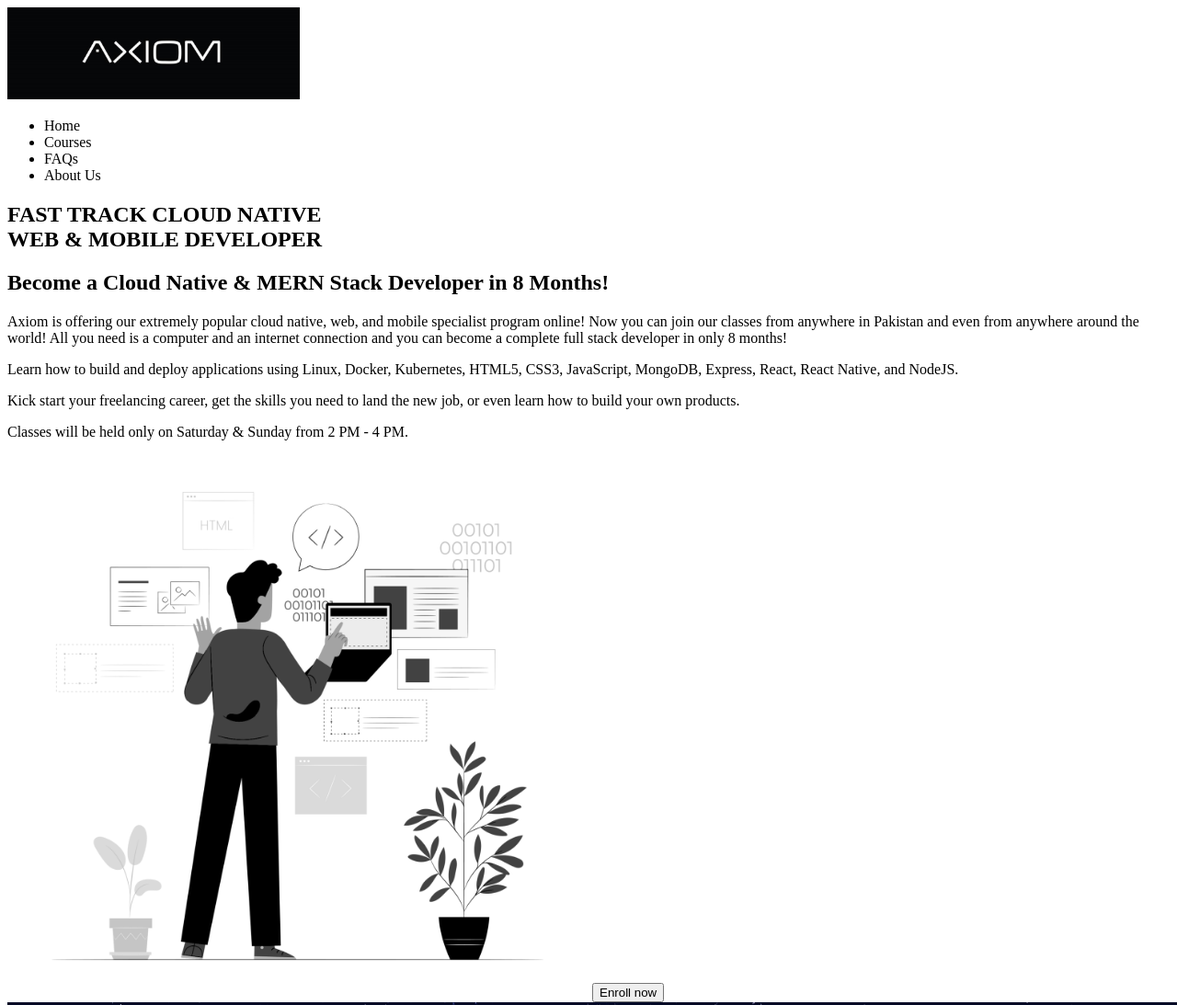
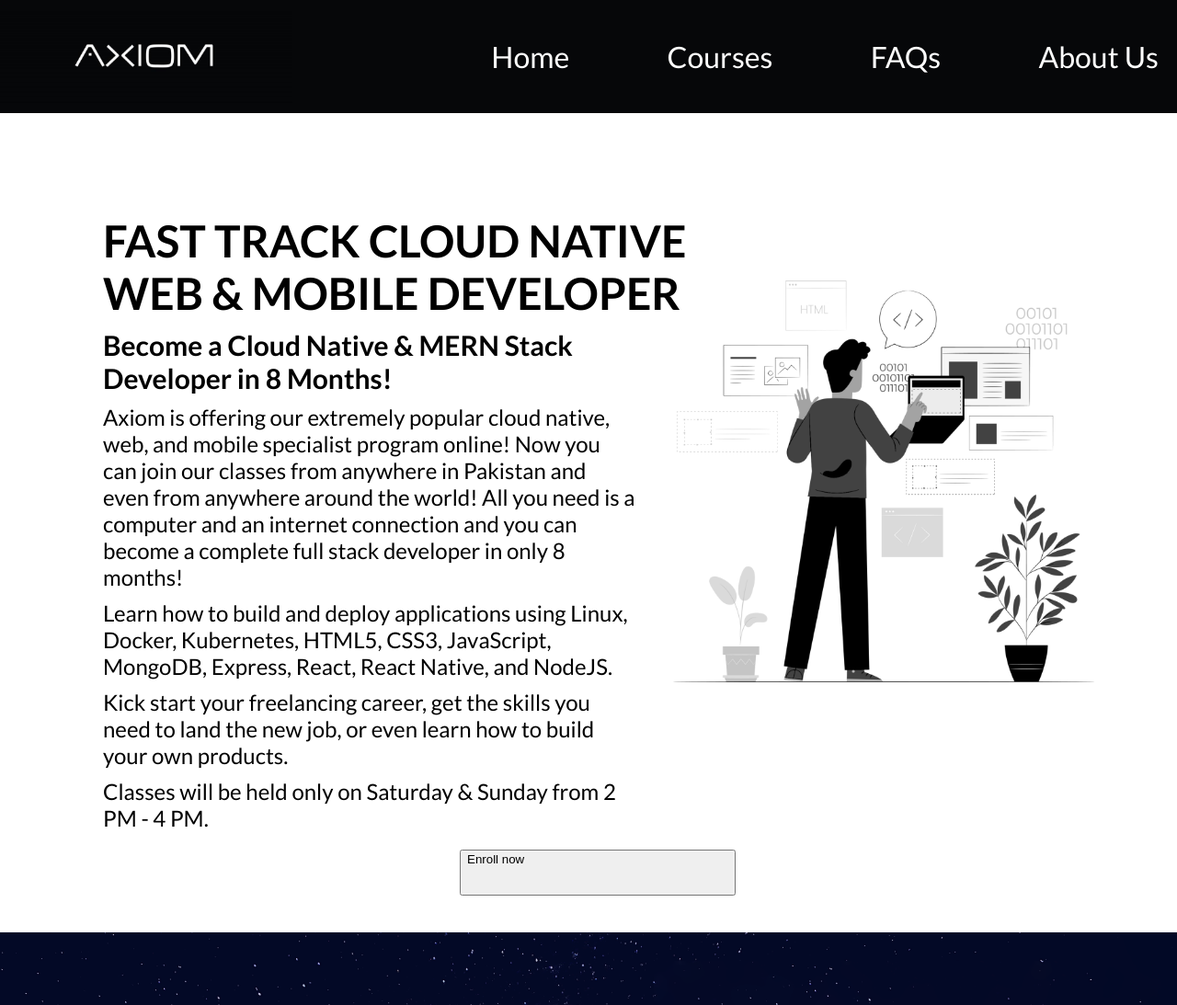
Before and after one commit to Taimoorkhan1122/Axiom_landing_page, a plain HTML site: page index.html in a window 1280 px wide. Shown: the top 1093 px of the page at 92% size. Drawn offline with Linux system fonts and the light colour scheme.

Commit message:
nav bar setup and some other changes
nav bar completed

```diff
--- a/index.html
+++ b/index.html
@@ -4,29 +4,40 @@
     <meta charset="UTF-8">
     <meta name="viewport" content="width=device-width, initial-scale=1.0">
     <title>landing page</title>
+    <link rel="stylesheet" href="style.css">
 </head>
 <body>
     <!-- Start of header -->
-    <div class="header">
-        <img src="./landing page design/axiom logo@2x.png" alt="axiom logo">
+
+    <nav class="header-elements">
+        <div class="img-div">
+            <img  src="./landing page design/axiom logo@2x.png" alt="axiom logo"/>
+        </div>
+
+        <div class="nav-div">
             <ul>
-            <li>Home</li>
-            <li>Courses</li>
-            <li>FAQs</li>
-            <li>About Us</li>
+                <li class="nave-buttons">Home</li>
+                <li class="nave-buttons">Courses</li>
+                <li class="nave-buttons">FAQs</li>
+                <li class="nave-buttons">About Us</li>
             </ul>
         </div>
 
-    <section>
+    </nav>
+
+    <section class="main">
         <div class="text-class">
 
             <!-- main heading -->
+            <div class="main-heading">
             <h1>FAST TRACK CLOUD NATIVE <br/>
                 WEB & MOBILE DEVELOPER</h1>
+            </div>
 
             <!-- Sub heading -->
+            <div class="sub-heading">
             <h2>Become a Cloud Native & MERN Stack Developer in 8 Months!</h2>
-
+            </div>
             <!-- paragraph -->
             <p>
                 Axiom is offering our extremely popular cloud native, web, and mobile specialist program online!
@@ -47,13 +58,15 @@
         </div>
 
         <!-- hero image  -->
-        <img width="50%" src="./Images/hero-image.png" alt="flate illustration of a web developer">
+        <div class="heroimg-div">
+        <img class="hero-img" src="./Images/hero-image.png" alt="flate illustration of a web developer">
+        </div>
+        <!-- Call to action  -->
+    </section>
 
-        <!-- Call to action  -->
     <button>
         Enroll now
     </button>
-    </section>
 
     <section>
         <img src="./Images/axiom.png" alt="banner for cloud native certified mern stack developer">
--- a/style.css
+++ b/style.css
@@ -1,8 +1,103 @@
 @import url('https://fonts.googleapis.com/css2?family=Lato:wght@300;400;700&display=swap');
+
 html {
+    /* margin: 0px; */
+}
+body {
+    /* width: auto; */
+    font-family: 'Lato', 'sans-sarif';
     margin: 0;
 }
 
-body {
-    font-family: 'lato', 'sans-sarif';
+
+.header-elements {
+    display: flex;
+    position: relative;
+    justify-content: space-between;
+    background-color: #060709;
+    font-size: 2em;
+    color: white;
+    padding-right: 20px;
 }
+nav > img {
+    justify-content: flex-start;
+}
+
+/* ul {
+
+    display: flex;
+    align-items: center;
+    margin: 0px;
+    padding: 0;
+} */
+nav {
+    display: inline;
+}
+ul > li {
+    display: inline;
+    text-decoration: none;
+    list-style: none;
+    margin: 0px;
+}
+
+li.nave-buttons {
+    margin-left: 100px;
+}
+
+section.main {
+    display: flex;
+    position: relative;
+    padding: 10px;
+    padding-left: 7em;
+    padding-right: 3em;
+    justify-content: space-between;
+    align-items: center;
+}
+.main-heading {
+    display: flex;
+    width: 150%;
+
+}
+h1 {
+    font-size: 3em;
+    margin: 100px 0px 10px 0px;
+    padding: 0px 0px 0px 0px;
+
+}
+
+h2 {
+    font-size: 30px;
+    margin: 0px 0 10px 0;
+    padding: 0px 0 0px 0;
+}
+ p{
+     /* background-color: black; */
+     font-size: 24px;
+     margin: 0px 0 10px 0;
+     padding: 0px 0 0px 0;
+     width: auto;
+ }
+heroimg-div{
+    display: flex;
+    position: relative;
+}
+.hero-img {
+    display: flex;
+    width: 100%;
+
+ }
+ button {
+     display: flex;
+     margin: 0px 500px 40px 500px;
+     width: 300px;
+     height: 50px;
+ }
+ .img-div {
+    /* padding-top: 15px; */
+    display: flex;
+    align-items: center;
+}
+
+ .nav-div {
+     padding: 10px 0 ;
+ }
```
Lines whose indentation alone changed are shown as unchanged.
